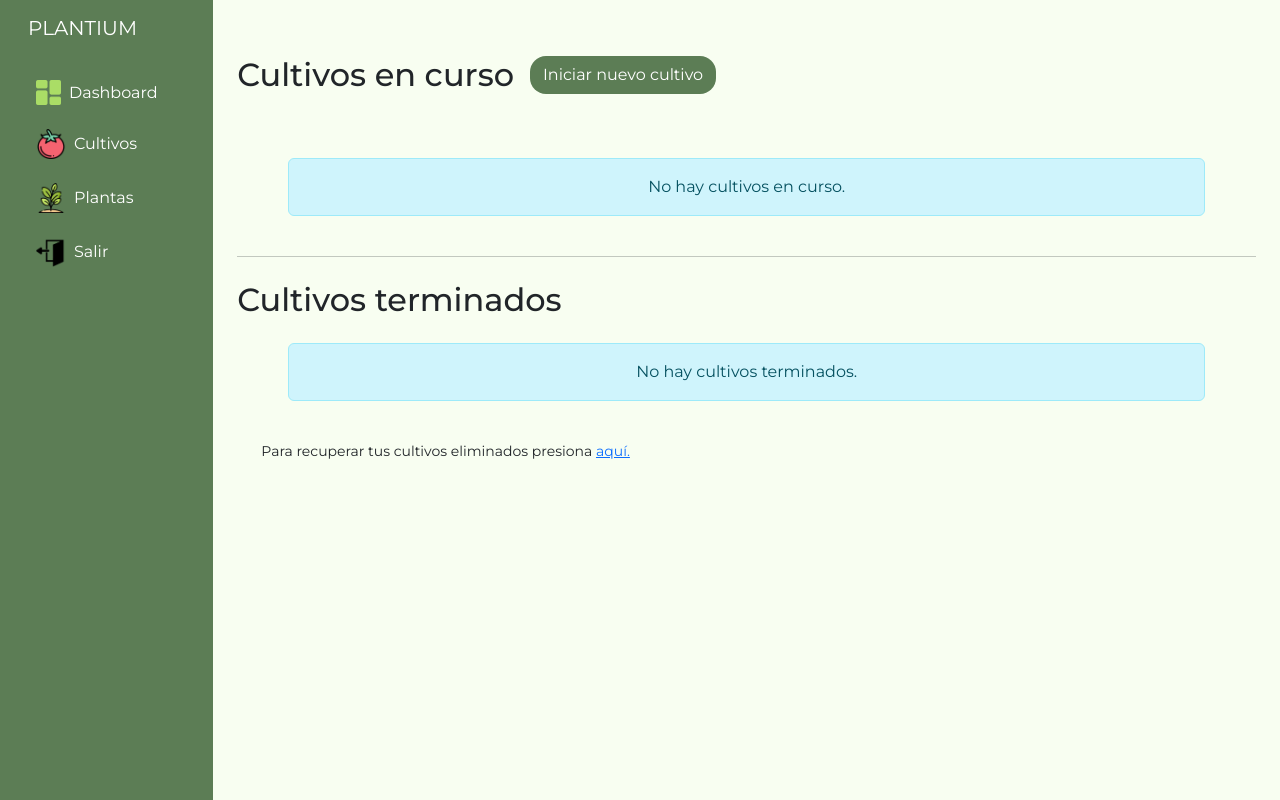
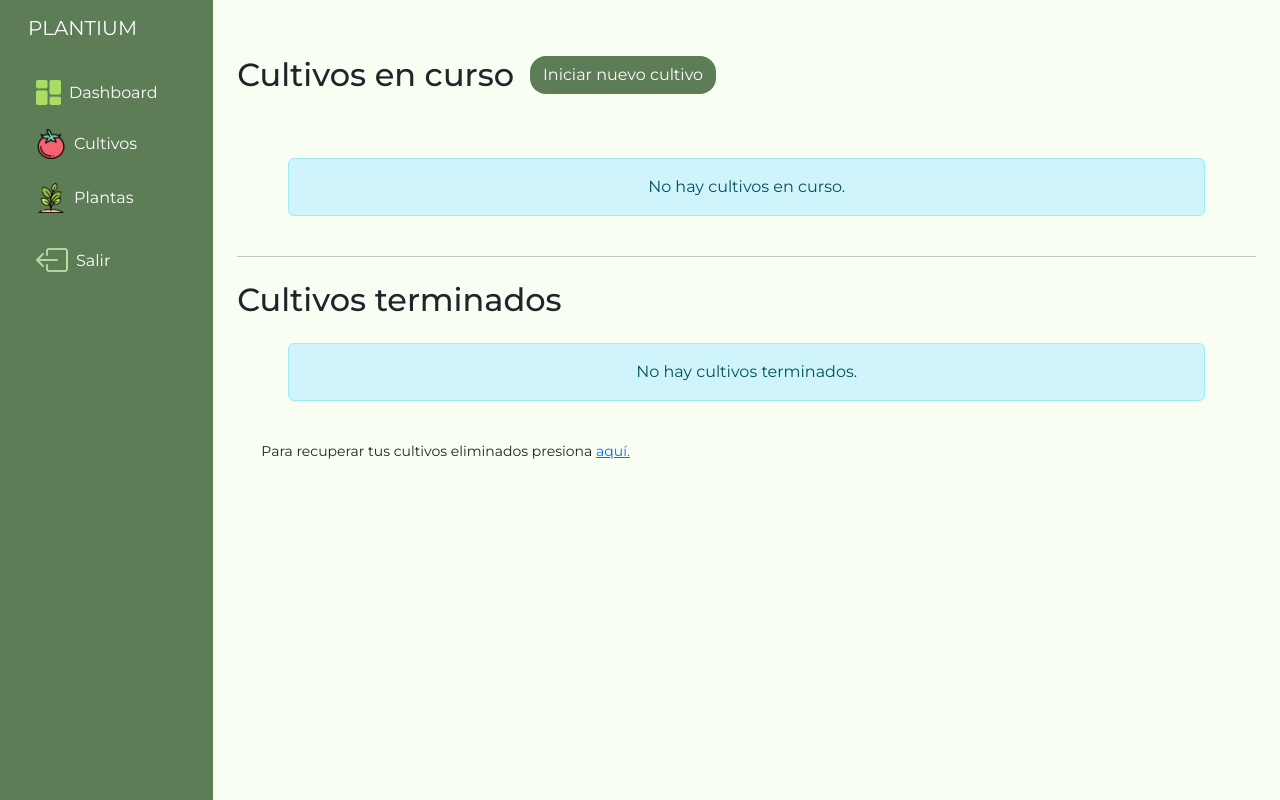
Before and after one commit to oridotexe/Plantium, a Django app: page /crop/ in a window 1280 px wide. Run offline with Django 5.2, Linux system fonts and the light colour scheme; the visitor is signed in with stand-in values (Sample User, id 1); data comes from the database, SQL or seed files in the repository; data that the repository does not hold is empty.

Commit message:
added icons

```diff
--- a/plantium/static/js/chart.js
+++ b/plantium/static/js/chart.js
@@ -22,8 +22,8 @@ new Chart(document.getElementById('comboChart'), {
         type: 'line',
         label: 'Temperatura',
         data: temps,
-        borderColor: '#ff6384',
-        backgroundColor: '#ff6384',
+        borderColor: '#ff5722',
+        backgroundColor: '#ff5722',
         yAxisID: 'y',
       },
       {
@@ -42,12 +42,12 @@ new Chart(document.getElementById('comboChart'), {
       y: {
         position: 'left',
         ticks: {
-          color: '#ff6384'  // color de los números del eje izquierdo
+          color: '#ff5722'  // color de los números del eje izquierdo
         },
         title: {
           display: true,
           text: 'Temperatura (°C)',
-          color: '#ff6384'  // color del título del eje izquierdo
+          color: '#ff5722'  // color del título del eje izquierdo
         }
       },
       y1: {
--- a/plantium/templates/dashboard.html
+++ b/plantium/templates/dashboard.html
@@ -68,6 +68,8 @@
           <div class="card mb-2 h-50" style="border-radius: 20px">
             <div class="card-body text-center">
               <strong>Temperatura</strong>
+              <br>
+              <i class="bi bi-thermometer-sun" style="font-size: 2rem; color: #ff5722;"></i>
               <div>25° C</div>
             </div>
           </div>
@@ -75,6 +77,8 @@
           <div class="card mb-2 h-50" style="border-radius: 20px">
             <div class="card-body text-center">
               <strong>Humedad</strong>
+              <br>
+              <i class="bi bi-moisture" style="font-size: 2rem; color: #36a2eb;"></i>
               <div>30%</div>
             </div>
           </div>
--- a/plantium/templates/layouts/base.html
+++ b/plantium/templates/layouts/base.html
@@ -99,16 +99,9 @@
                 <li class="nav-item mb-2 grow">
                   <a
                     class="nav-link text-white d-flex align-items-center"
-                    href="{% url 'exit' %}"
-                  >
-                    <img
-                      src="{% static 'images/exit.png' %}"
-                      width="30"
-                      height="30"
-                      class="me-2"
-                      alt="Ajustes Icon"
-                    />
-                    <span>Salir</span>
+                    href="{% url 'exit' %}">
+                    <i class="bi bi-box-arrow-left" style="font-size: 2rem; color: #B8D8A4; padding-right: 8px;"></i>
+                    <span> Salir</span>
                   </a>
                 </li>
               </ul>
```
